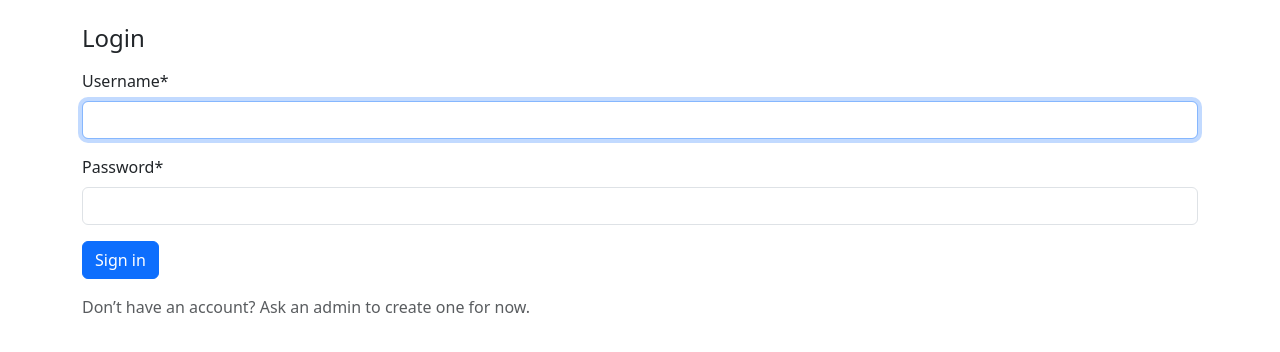
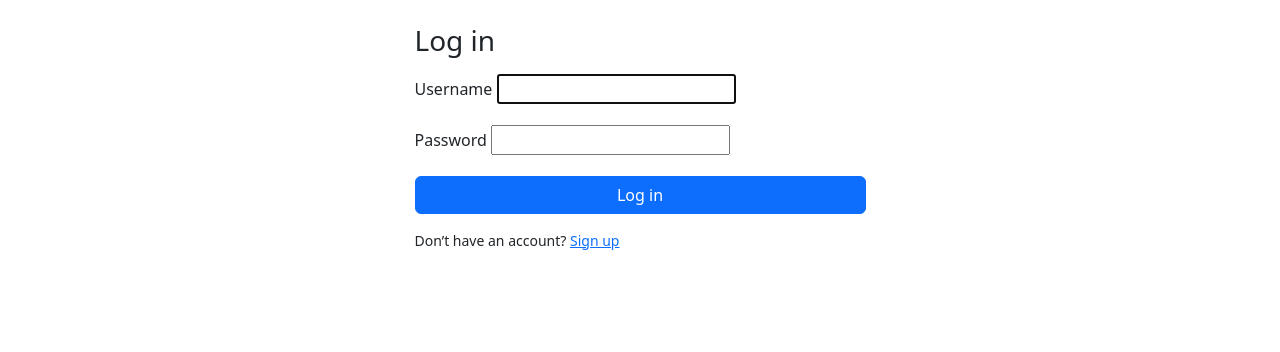
Before and after one commit to madlp24/stage-pass, a Django app: page /login/ in a window 1280 px wide. Shown: the part 56-408 px from the top of the page. Run offline with Django 5.2, Linux system fonts and the light colour scheme; parts of the project's set-up code (start-up, migrations or seed data) failed here and were passed over; some libraries are stand-ins or nearby versions.

Commit message:
fixes in the login.html

```diff
--- a/stagepass/settings.py
+++ b/stagepass/settings.py
@@ -8,7 +8,7 @@ BASE_DIR = Path(__file__).resolve().parent.parent
 # -----------------------------------------------------------------------------
 # Security
 # -----------------------------------------------------------------------------
-DEBUG = False
+DEBUG = True
 
 if os.path.exists(Path(__file__).resolve().parent.parent / "env.py"):
     import env
--- a/templates/registration/login.html
+++ b/templates/registration/login.html
@@ -1,12 +1,43 @@
 {% extends "base.html" %}
-{% load crispy_forms_tags %}
+{% block title %}Log in · StagePass{% endblock %}
+{% block content %}
+<div class="row justify-content-center">
+  <div class="col-md-6 col-lg-5">
+    <h1 class="h3 mb-3">Log in</h1>
 
-{% block content %}
-<h1 class="h4 mb-3">Login</h1>
-<form method="post" class="mb-3">
-  {% csrf_token %}
-  {{ form|crispy }}
-  <button type="submit" class="btn btn-primary">Sign in</button>
-</form>
-<p class="text-muted">Don’t have an account? Ask an admin to create one for now.</p>
+    {% if form.errors %}
+      <div class="alert alert-danger">Please correct the errors below.</div>
+    {% endif %}
+
+    <form method="post" novalidate>
+      {% csrf_token %}
+
+      <div class="mb-3">
+        <label class="form-label" for="id_username">Username</label>
+        {{ form.username }}
+        {% if form.username.errors %}
+          <div class="text-danger small">{{ form.username.errors.0 }}</div>
+        {% endif %}
+      </div>
+
+      <div class="mb-3">
+        <label class="form-label" for="id_password">Password</label>
+        {{ form.password }}
+        {% if form.password.errors %}
+          <div class="text-danger small">{{ form.password.errors.0 }}</div>
+        {% endif %}
+      </div>
+
+      {% if next %}<input type="hidden" name="next" value="{{ next }}">{% endif %}
+
+      <div class="d-grid gap-2">
+        <button class="btn btn-primary" type="submit">Log in</button>
+      </div>
+
+      <p class="mt-3 mb-0 small">
+        Don’t have an account? <a href="{% url 'signup' %}">Sign up</a>
+      </p>
+    </form>
+  </div>
+</div>
 {% endblock %}
```
